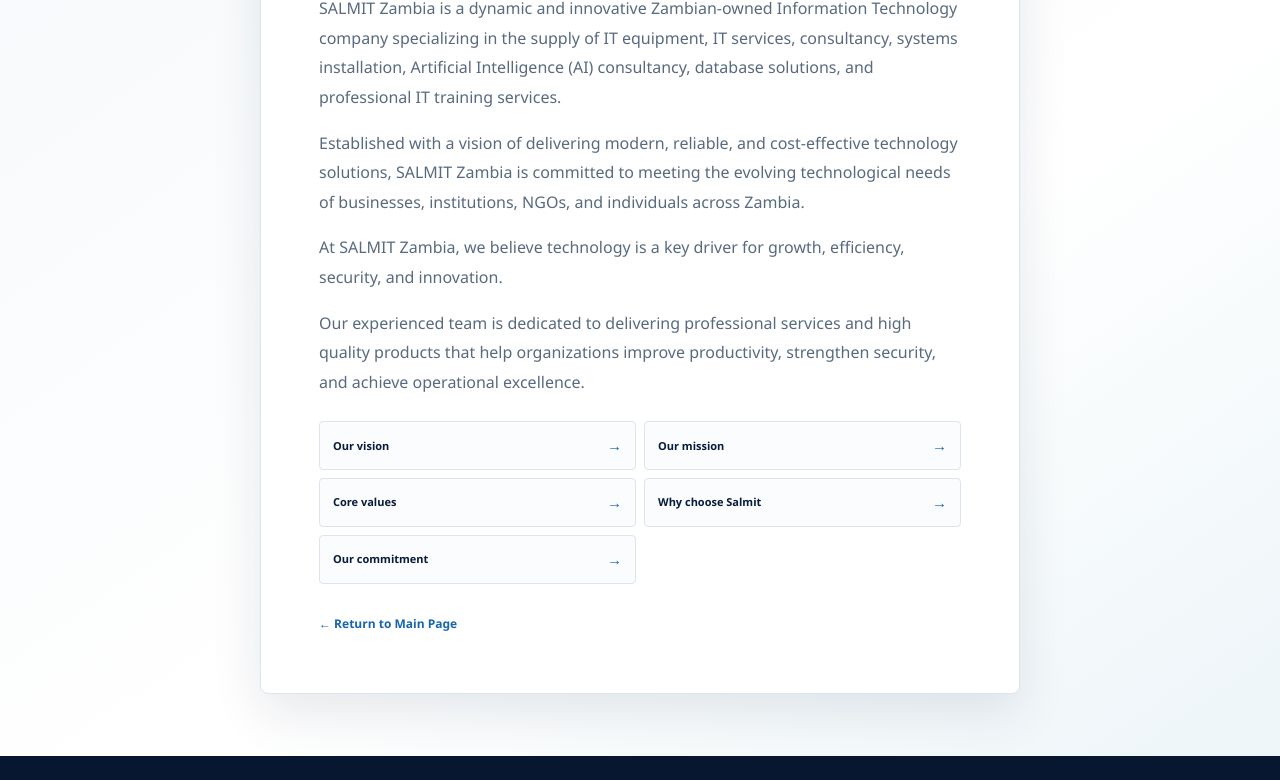
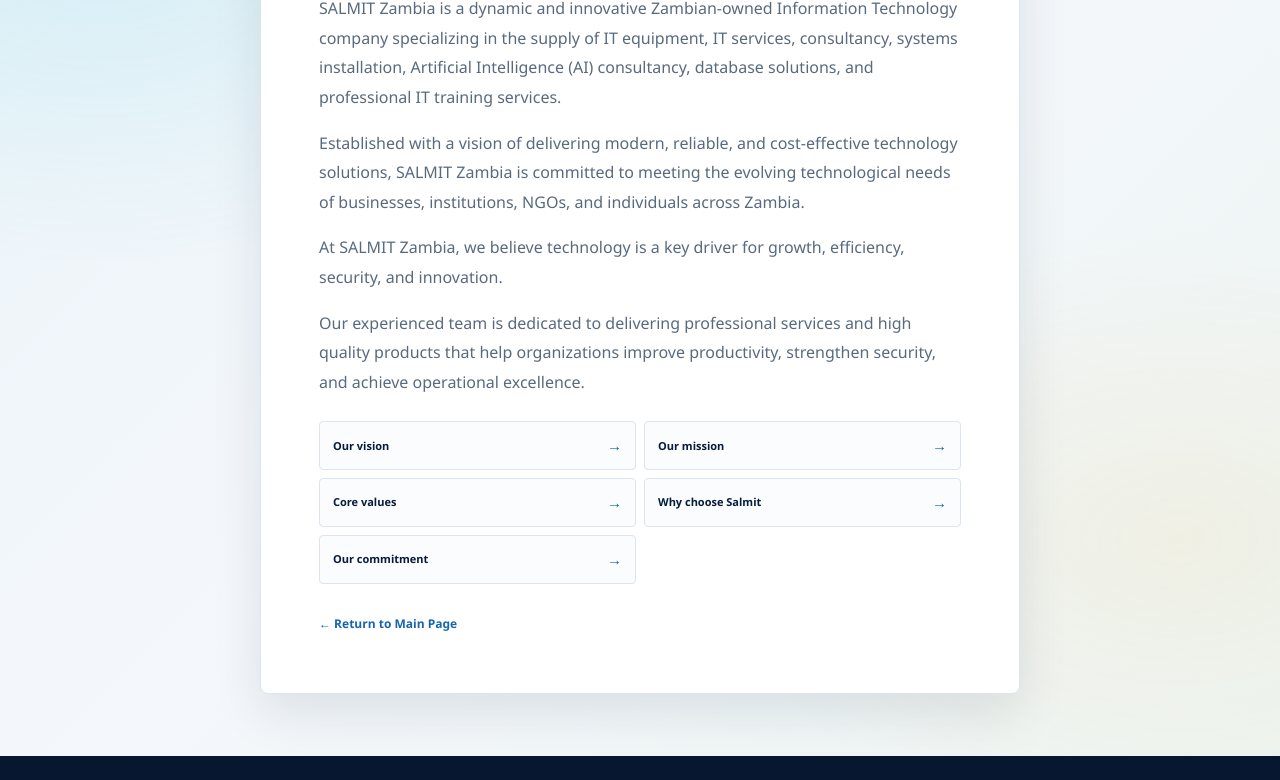
Before and after one commit to salmitzambia/salmit, a plain HTML site: page about.html in a window 1280 px wide. Shown: the part 317-1097 px from the top of the page. Drawn offline with Linux system fonts and the light colour scheme.

Commit message:
Add a soft branded background to interior pages

```diff
--- a/styles.css
+++ b/styles.css
@@ -127,7 +127,7 @@ a:focus-visible, button:focus-visible, summary:focus-visible { outline: 3px soli
 .contact-banner > div > p:last-child { margin: 9px 0 0; color: var(--muted); font-size: 13px; }
 
 /* Interior pages */
-.interior-main { display: flex; flex: 1; flex-direction: column; background: linear-gradient(145deg, #f5f8fb, #fff 60%, #edf5f8); }
+.interior-main { display: flex; flex: 1; flex-direction: column; background: radial-gradient(ellipse at 8% 14%, rgba(66,196,223,.15), transparent 30%), radial-gradient(ellipse at 92% 78%, rgba(243,184,80,.1), transparent 28%), linear-gradient(135deg, #eaf4f9 0%, #f4f7fb 48%, #edf5f3 100%); }
 .standalone-layout { width: min(1200px, calc(100% - 48px)); min-height: 0; flex: 1; margin: auto; display: grid; place-items: center; padding: 62px 0; }
 .standalone-card { width: min(100%, 760px); padding: clamp(30px, 5vw, 58px); border: 1px solid var(--line); border-radius: 8px; background: white; box-shadow: var(--shadow); }
 .content-heading { display: flex; align-items: center; gap: 13px; }
```
